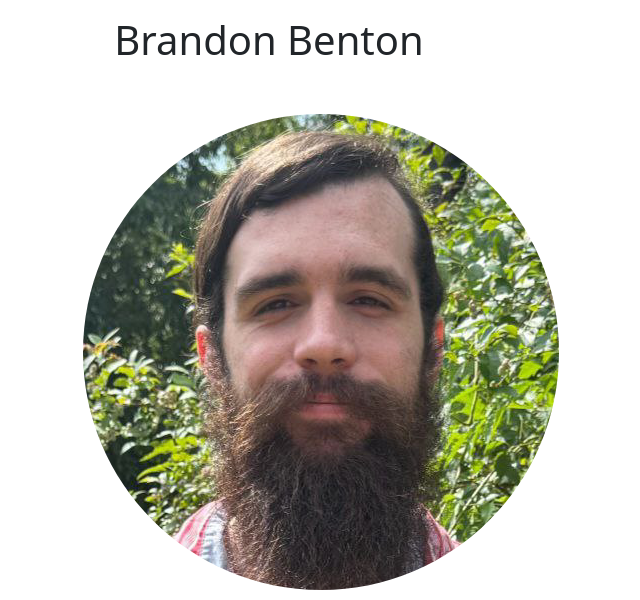
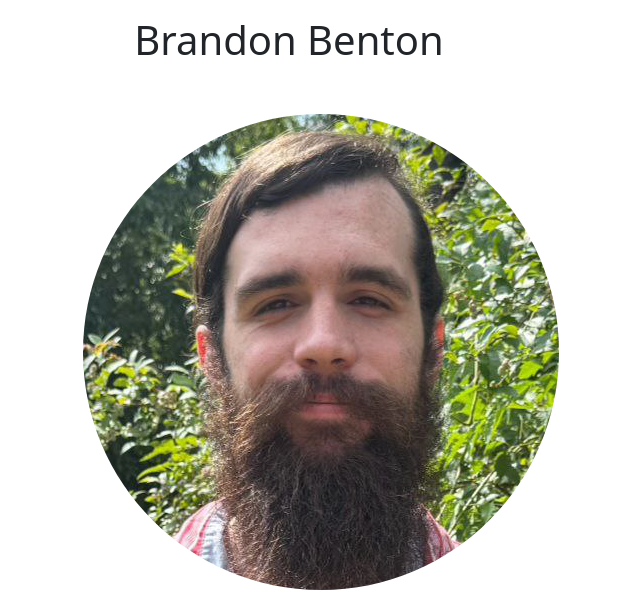
Before and after one commit to bdbenton5255/portfolio, a Django app: page / in a window 1280 px wide. Shown: the top 600 px of the page, without its empty margins (371-1011 px from the left). Run offline with Django 5.2, Linux system fonts and the light colour scheme; data comes from the database, SQL or seed files in the repository.

Commit message:
title padding

```diff
--- a/projects/templates/projects/project_index.html
+++ b/projects/templates/projects/project_index.html
@@ -4,7 +4,7 @@
 {% block page_content %}
 <p></p><p></p>
 <div class="row">
-    <center><h1>Brandon Benton</h1></center>
+    <center><h1 style="padding-left:40px">Brandon Benton</h1></center>
 </div>
 <p></p><p></p>
 <div class="row">
```
